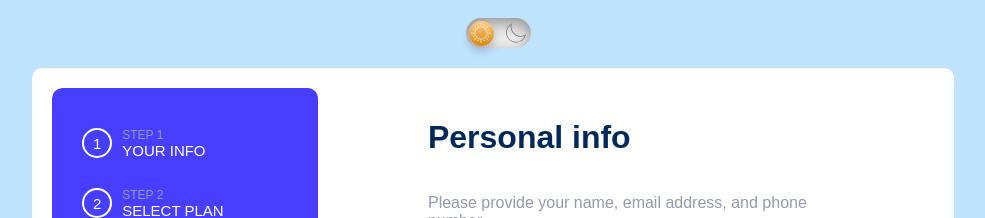
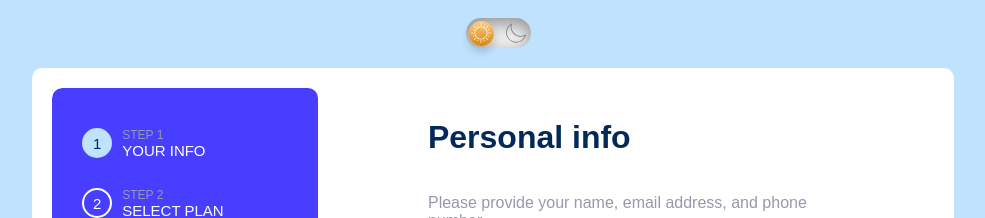
Before and after one commit to itsimoes/react-multistep-form, a React (Create React App) app: page / in a window 1280 px wide. Shown: the top 218 px of the page, without its empty margins (147-1132 px from the left). Built offline with nearby package versions, Linux system fonts and the light colour scheme; the HTML template or start-up script is replaced by a standard one.

Commit message:
Steps component finalizado

```diff
--- a/src/Components/MultiStepForm/MultiStepForm.tsx
+++ b/src/Components/MultiStepForm/MultiStepForm.tsx
@@ -13,6 +13,7 @@ import { useForm } from "../../hooks/useForm";
 
 //assets
 import SidebarBg from "../../Assets/images/bg-sidebar-desktop.svg";
+import Steps from "./Steps";
 
 const StyledDiv = styled.div`
   display: flex;
@@ -40,31 +41,6 @@ const StyledRightWrapper = styled.div`
     flex-direction: column;
     justify-content: space-between;
   }
-`;
-
-const StyledIndexWrapper = styled.div`
-  display: flex;
-  align-items: center;
-  padding-top: 10px;
-  color: white;
-  font-size: 15px;
-  font-weight: 500;
-
-  .styled_step {
-    color: var(--primary_gray);
-    font-size: 12px;
-  }
-`;
-
-const StyledNumber = styled.div`
-  width: 30px;
-  height: 30px;
-  margin: 10px;
-  border: 2px solid white;
-  border-radius: 50%;
-  display: flex;
-  justify-content: center;
-  align-items: center;
 `;
 
 const Wrapper = styled.div`
@@ -137,34 +113,8 @@ const MultiStepForm = () => {
   return (
     <Wrapper>
       <StyledSidebar className="left-wrapper">
-        <StyledIndexWrapper>
-          <StyledNumber>1</StyledNumber>
-          <div>
-            <div className="styled_step">step 1</div>
-            <div>your info</div>
-          </div>
-        </StyledIndexWrapper>
-        <StyledIndexWrapper>
-          <StyledNumber>2</StyledNumber>
-          <div>
-            <div className="styled_step">step 2</div>
-            <div>select plan</div>
-          </div>
-        </StyledIndexWrapper>
-        <StyledIndexWrapper>
-          <StyledNumber>3</StyledNumber>
-          <div>
-            <div className="styled_step">step 3</div>
-            <div>add-ons</div>
-          </div>
-        </StyledIndexWrapper>
-        <StyledIndexWrapper>
-          <StyledNumber>4</StyledNumber>
-          <div>
-            <div className="styled_step">step 4</div>
-            <div>summary</div>
-          </div>
-        </StyledIndexWrapper>
+          <Steps currentStep={currentStep}/>
+
       </StyledSidebar>
       <StyledRightWrapper>
         <form onSubmit={(e) => changeStep(currentStep + 1, e)}>
--- /dev/null
+++ b/src/Components/MultiStepForm/Steps.tsx
@@ -0,0 +1,70 @@
+import React from "react";
+import styled from "styled-components";
+
+const StyledIndexWrapper = styled.div`
+  display: flex;
+  align-items: center;
+  padding-top: 10px;
+  color: white;
+  font-size: 15px;
+  font-weight: 500;
+
+  .styled_step {
+    color: var(--primary_gray);
+    font-size: 12px;
+  }
+`;
+
+const StyledNumber = styled.div`
+  width: 30px;
+  height: 30px;
+  margin: 10px;
+  border: 2px solid white;
+  border-radius: 50%;
+  display: flex;
+  justify-content: center;
+  align-items: center;
+
+  &[data-active="true"] {
+    background-color: hsl(206, 94%, 87%);
+    color: var(--primary_blue);
+    border: none;
+  }
+`;
+
+const Steps = ({ currentStep }: any) => {
+  return (
+    <>
+      <StyledIndexWrapper>
+        <StyledNumber data-active={currentStep === 0}>1</StyledNumber>
+        <div>
+          <div className="styled_step">step 1</div>
+          <div>your info</div>
+        </div>
+      </StyledIndexWrapper>
+      <StyledIndexWrapper>
+        <StyledNumber data-active={currentStep === 1}>2</StyledNumber>
+        <div>
+          <div className="styled_step">step 2</div>
+          <div>select plan</div>
+        </div>
+      </StyledIndexWrapper>
+      <StyledIndexWrapper>
+        <StyledNumber data-active={currentStep === 2}>3</StyledNumber>
+        <div>
+          <div className="styled_step">step 3</div>
+          <div>add-ons</div>
+        </div>
+      </StyledIndexWrapper>
+      <StyledIndexWrapper>
+        <StyledNumber data-active={currentStep === 3}>4</StyledNumber>
+        <div>
+          <div className="styled_step">step 4</div>
+          <div>summary</div>
+        </div>
+      </StyledIndexWrapper>
+    </>
+  );
+};
+
+export default Steps;
--- a/src/Components/MultiStepForm/Summary.tsx
+++ b/src/Components/MultiStepForm/Summary.tsx
@@ -1,9 +1,27 @@
-import React from 'react'
+import React from "react";
+import styled from "styled-components";
 
+const StyledPlanBox = styled.div`
+  width: 100%;
+  background-color: hsl(231, 11%, 86%);
+  border: 2px solid hsl(231, 11%, 86%); //hsl(231, 11%, 86%)
+  border-radius: 8px;
+`
 const Summary = () => {
   return (
-    <div>Summary</div>
-  )
-}
+    <>
+      <h1>Finishing up</h1>
+      <p>Double check everything looks OK before confirming.</p>
+      <br />
+      <StyledPlanBox>
+        <div>aaaa</div>
+        <div>aaaa</div>
+        <div>aaaa</div>
+        <div>aaaa</div>
+        <div>aaaa</div>
+      </StyledPlanBox>
+    </>
+  );
+};
 
-export default Summary
+export default Summary;
--- a/src/index.css
+++ b/src/index.css
@@ -8,6 +8,7 @@
   --button_color: white;
   --button_color_hover: hsl(211, 100%, 40%);
   --back_button_color: hsl(213, 96%, 18%);
+  --primary_blue: hsl(213, 96%, 18%);
   --primary_gray: hsl(231, 11%, 63%);
   --plan_card_bg: white;
   --plan_card_bg_hover: hsl(231, 11%, 96%);
```
